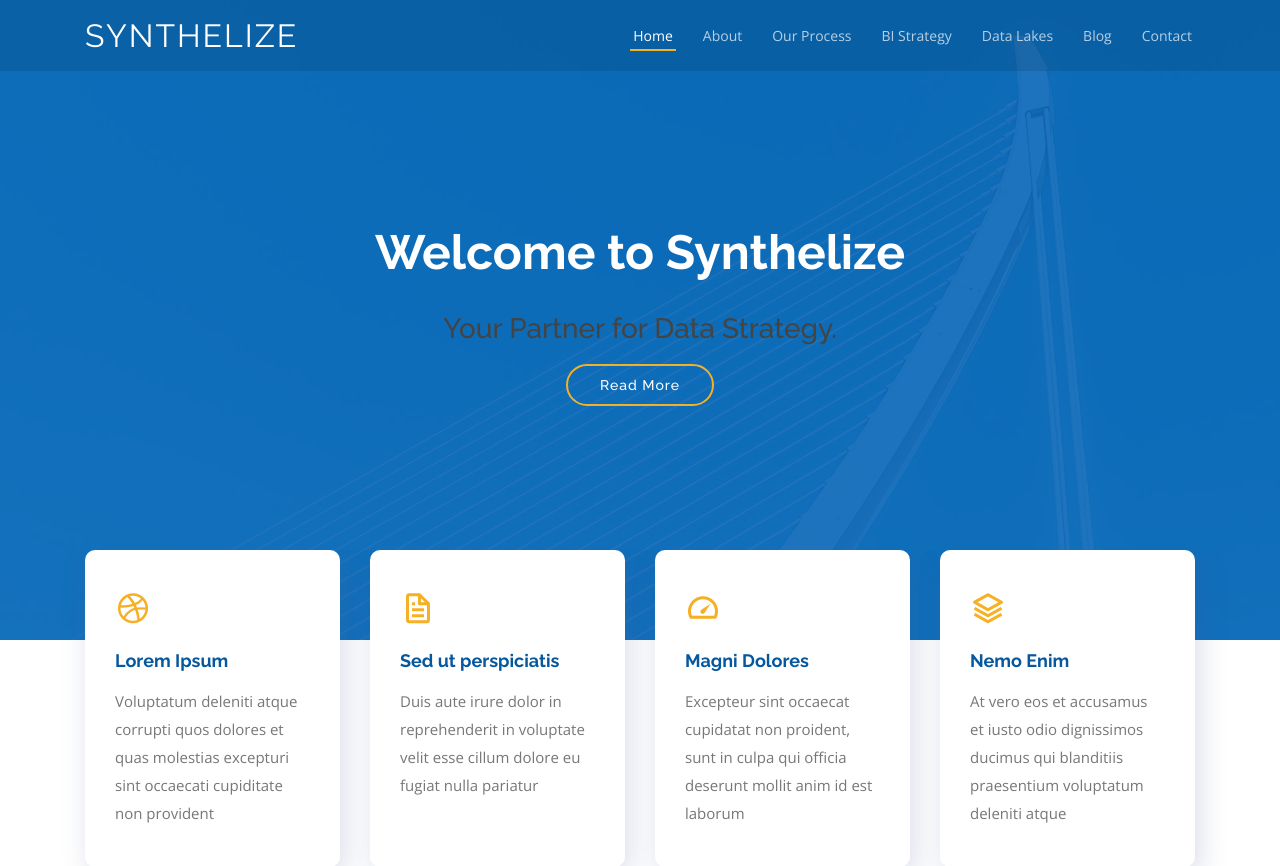
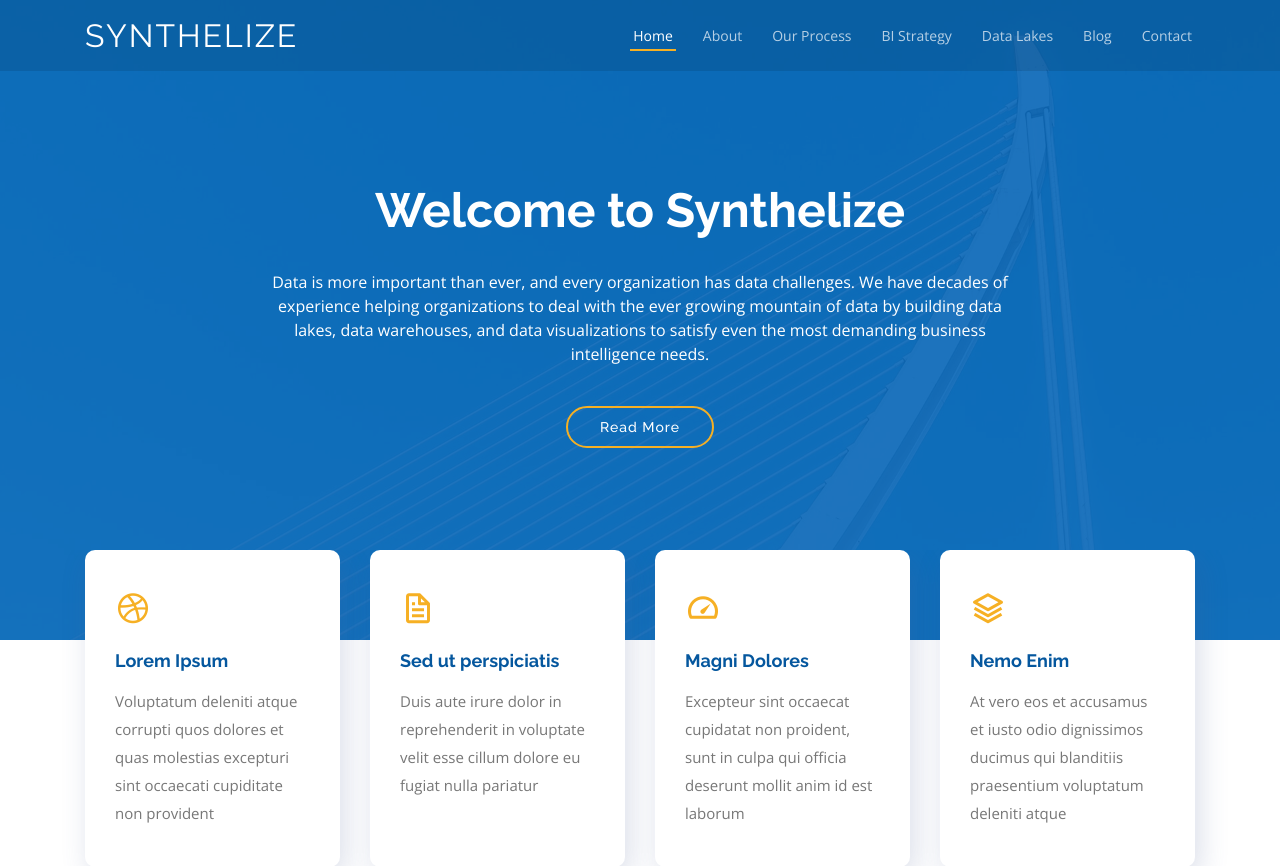
Before and after one commit to tbasalla/synthelize_exp_website, a PHP site: page / in a window 1280 px wide. Shown: the top 866 px of the page. Run offline with PHP 8.4, Linux system fonts and the light colour scheme.

Commit message:
automated commit

```diff
--- a/snippets/main_index.php
+++ b/snippets/main_index.php
@@ -6,7 +6,7 @@
     <div class="carousel-item active">
       <div class="carousel-container">
         <h2 class="animated fadeInDown">Welcome to <span>Synthelize</span></h2>
-        <h3 class="animated fadeInUp">Your Partner for Data Strategy.</h3>
+        <p class="animated fadeInUp">Data is more important than ever, and every organization has data challenges.  We have decades of experience helping organizations to deal with the ever growing mountain of data by building data lakes, data warehouses, and data visualizations to satisfy even the most demanding business intelligence needs.</p>
         <a href="#about" class="btn-get-started animated fadeInUp scrollto">Read More</a>
       </div>
     </div>
```
